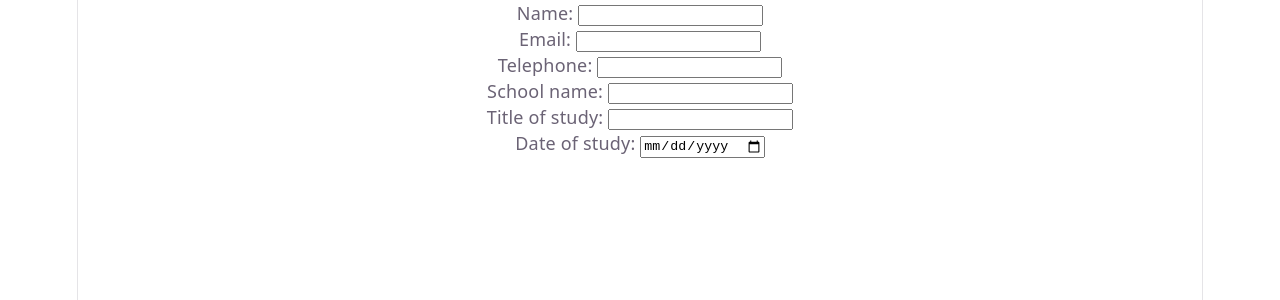
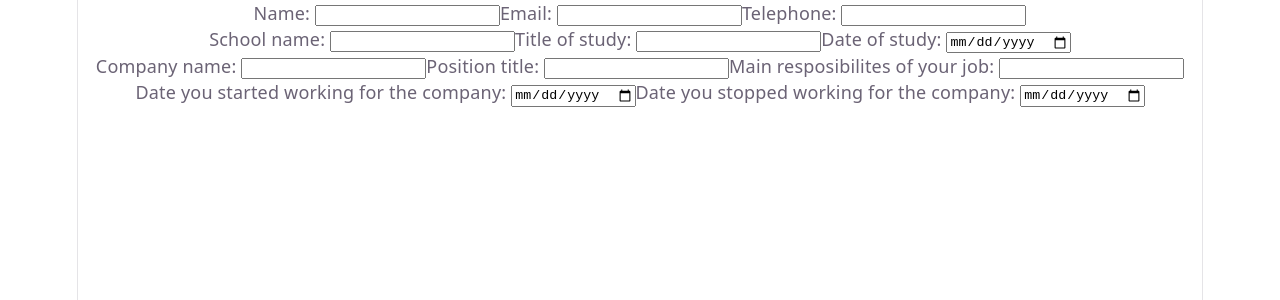
Before and after one commit to Muze32/CV-Application, a React (Vite) app: page / in a window 1280 px wide. Shown: the top 300 px of the page. Built offline with nearby package versions, Linux system fonts and the light colour scheme.

Commit message:
Add practExpSection

```diff
--- a/src/App.jsx
+++ b/src/App.jsx
@@ -1,10 +1,14 @@
 import { useState } from "react";
 import {
   personFields,
-  experienceFields,
+  expFields,
   initialPerson,
-  initialExperience,
+  initialExp,
+  practExpFields,
+  initialPractExp,
 } from "./data";
+
+//TODO: Determinar si FormField si es necesario o redundante
 
 function FormField({ type, children, value, onChange, name }) {
   return (
@@ -19,7 +23,7 @@ function FormField({ type, children, value, onChange, name }) {
 
 function FormSection({ obj, fields, handleChange }) {
   return (
-    <>
+    <div className="formSection">
       {fields.map((field, index) => {
         const value = obj[field.name];
         return (
@@ -34,7 +38,7 @@ function FormSection({ obj, fields, handleChange }) {
           </FormField>
         );
       })}
-    </>
+    </div>
   );
 }
 
@@ -45,13 +49,16 @@ export default function Form() {
     setPerson({ ...person, [e.target.name]: e.target.value });
   }
 
-  const [experience, setExperience] = useState(initialExperience);
+  const [exp, setExp] = useState(initialExp);
 
-  function handleExperienceChange(e) {
-    setExperience({
-      ...experience,
-      [e.target.name]: e.target.value,
-    });
+  function handleExpChange(e) {
+    setExp({ ...exp, [e.target.name]: e.target.value });
+  }
+
+  const [practExp, setPractExp] = useState(initialPractExp);
+
+  function handlePractExpChange(e) {
+    setPractExp({ ...practExp, [e.target.name]: e.target.value });
   }
 
   return (
@@ -62,18 +69,29 @@ export default function Form() {
         handleChange={handlePersonChange}
       ></FormSection>
 
-      <div>{person.name}</div>
-      <div>{person.email}</div>
-      <div>{person.tel}</div>
+      {Object.values(person).map((value, index) => (
+        <div key={index}>{value}</div>
+      ))}
 
       <FormSection
-        obj={experience}
-        fields={experienceFields}
-        handleChange={handleExperienceChange}
+        obj={exp}
+        fields={expFields}
+        handleChange={handleExpChange}
       ></FormSection>
-      <div>{experience.schoolName}</div>
-      <div>{experience.title}</div>
-      <div>{experience.dateOfStudy}</div>
+
+      {Object.values(exp).map((value, index) => (
+        <div key={index}>{value}</div>
+      ))}
+
+      <FormSection
+        obj={practExp}
+        fields={practExpFields}
+        handleChange={handlePractExpChange}
+      ></FormSection>
+
+      {Object.values(practExp).map((value, index) => (
+        <div key={index}>{value}</div>
+      ))}
     </>
   );
 }
--- a/src/data.js
+++ b/src/data.js
@@ -3,10 +3,26 @@ const personFields = [
   { text: "Email", type: "email", name: "email" },
   { text: "Telephone", type: "tel", name: "tel" },
 ];
-const experienceFields = [
+const expFields = [
   { text: "School name", name: "schoolName" },
   { text: "Title of study", name: "title" },
   { text: "Date of study", type: "date", name: "dateOfStudy" },
+];
+
+const practExpFields = [
+  { text: "Company name", name: "companyName" },
+  { text: "Position title", name: "positionTitle" },
+  { text: "Main resposibilites of your job", name: "responsibilities" },
+  {
+    text: "Date you started working for the company",
+    name: "dateStart",
+    type: "date",
+  },
+  {
+    text: "Date you stopped working for the company",
+    name: "dateEnd",
+    type: "date",
+  },
 ];
 
 const initialPerson = {
@@ -15,10 +31,25 @@ const initialPerson = {
   tel: "",
 };
 
-const initialExperience = {
+const initialExp = {
   schoolName: "",
   title: "",
   dateOfStudy: "",
 };
 
-export { personFields, experienceFields, initialPerson, initialExperience };
+const initialPractExp = {
+  companyName: "",
+  positionTitle: "",
+  responsibilities: "",
+  dateStart: "",
+  dateEnd: "",
+};
+
+export {
+  personFields,
+  expFields,
+  initialPerson,
+  initialExp,
+  practExpFields,
+  initialPractExp,
+};
```
